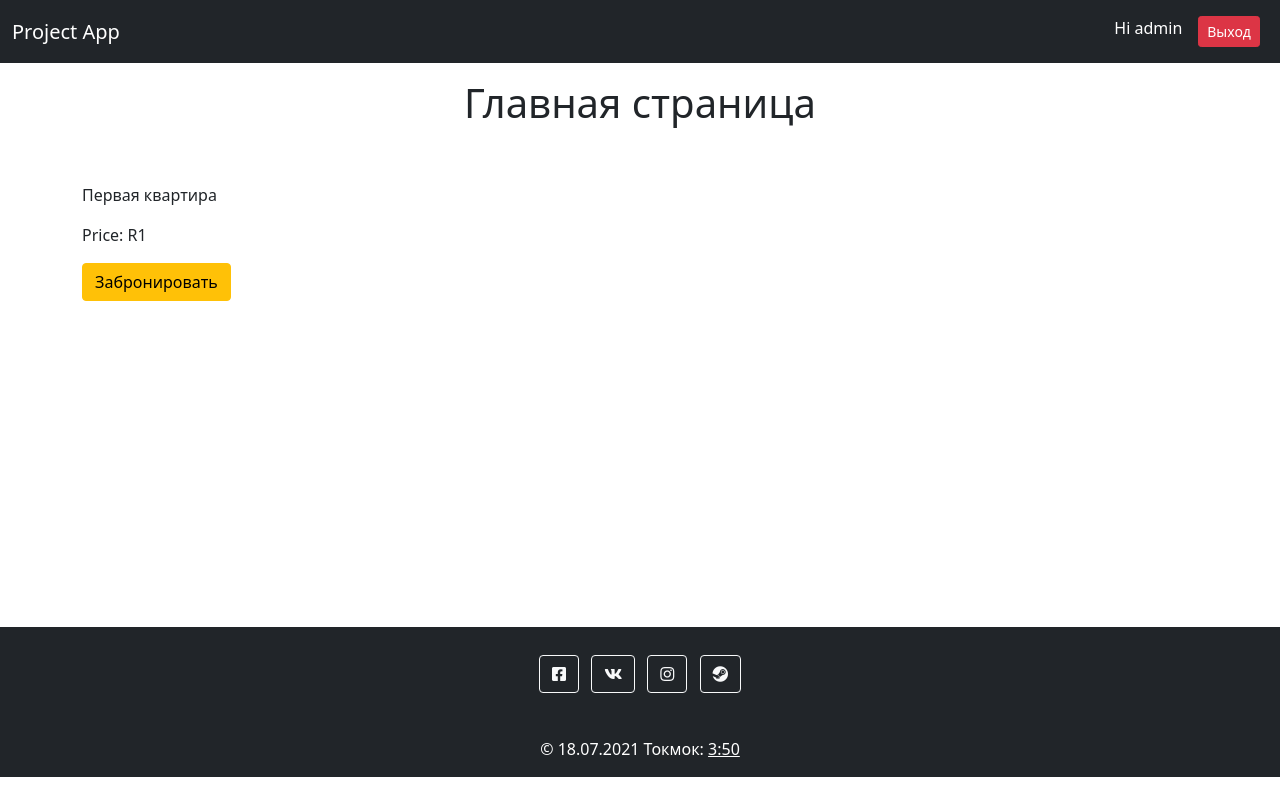
After one commit to Chika260616/ProbaPera, a Django app: page / in a window 1280 px wide. The commit adds this page. Run offline with Django 3.2, Linux system fonts and the light colour scheme; a user stored in the database is signed in; data comes from the database, SQL or seed files in the repository; both versions use the stored data as it was after the commit.

Commit message:
second commit

```diff
--- /dev/null
+++ b/accounts/static/accounts/css/accounts.css
@@ -0,0 +1,7 @@
+#footer{
+    margin-top: 20%;
+}
+
+#block{
+    margin-bottom: 70px;
+}
--- /dev/null
+++ b/accounts/templates/accounts/base.html
@@ -0,0 +1,109 @@
+{% load static %}
+
+
+<!DOCTYPE html>
+<html lang="ru">
+<head>
+    <meta charset="UTF-8">
+    <meta http-equiv="X-UA-Compatible" content="IE=edge">
+    <meta name="viewport" content="width=device-width, initial-scale=1.0">
+    <title>{% block title %} {% endblock %}</title>
+    <link rel="stylesheet" href="https://cdn.jsdelivr.net/npm/bootstrap@5.1.1/dist/css/bootstrap.min.css">
+    <script src="https://cdn.jsdelivr.net/npm/bootstrap@5.0.2/dist/js/bootstrap.bundle.min.js" integrity="sha384-MrcW6ZMFYlzcLA8Nl+NtUVF0sA7MsXsP1UyJoMp4YLEuNSfAP+JcXn/tWtIaxVXM" crossorigin="anonymous"></script>
+    <link rel="stylesheet" href="{% static 'accounts/css/accounts.css' %}">
+    <link rel="stylesheet" href="https://use.fontawesome.com/releases/v5.15.4/css/all.css" integrity="sha384-DyZ88mC6Up2uqS4h/KRgHuoeGwBcD4Ng9SiP4dIRy0EXTlnuz47vAwmeGwVChigm" crossorigin="anonymous">
+
+</head>
+<body>
+    <aside>
+        <header>
+          <nav class="navbar navbar-expand-md navbar-dark bg-dark">
+            <div class="container-fluid">
+              <a class="navbar-brand" href="{% url 'products:product_list' %}">Project App</a>
+              <button
+                class="navbar-toggler"
+                type="button"
+                data-bs-toggle="collapse"
+                data-bs-target="#navbarTogglerDemo02"
+                aria-controls="navbarTogglerDemo02"
+                aria-expanded="false"
+                aria-label="Toggle navigation"
+              >
+                <span class="navbar-toggler-icon"></span>
+              </button>
+              <div
+                class="collapse navbar-collapse flex-row-reverse"
+                id="navbarTogglerDemo02"
+              >
+                <ul class="navbar-nav">
+                  {% if user.is_authenticated %}
+                  <li class="nav-item">
+                    <a class="nav-link active" href="#">Hi {{user.username}}</a>
+                  </li>
+                  <li class="nav-item">
+                    <div class="nav-link active">
+                    <a href="{% url 'accounts:logout' %}" class="btn btn-sm btn-danger"
+                      >Выход</a>
+                    </div>
+                  </li>
+
+                  {% else %}
+
+                  <li class="nav-item">
+                    <a href="{% url 'accounts:login' %}" class="btn btn-sm btn-danger"
+                      >Войти</a>
+                  </li>
+                  {% endif %}
+                </ul>
+              </div>
+            </div>
+          </nav>
+        </header>
+    </aside>
+
+
+    <main>
+    {% block content %}
+    {% endblock %}
+    </main>
+
+
+
+   <aside>
+     <div>
+    <footer class="bg-dark text-center text-white" id="footer">
+        <!-- Grid container -->
+        <div class="container p-4 pb-0">
+          <!-- Section: Social media -->
+          <section class="mb-4">
+            <!-- Facebook -->
+            <a class="btn btn-outline-light btn-floating m-1" href="#!" role="button"
+              ><i class="fab fa-facebook-square"></i></a>
+
+            <!-- VK -->
+            <a class="btn btn-outline-light btn-floating m-1" href="#!" role="button"
+              ><i class="fab fa-vk"></i></a>
+
+            <!-- Instagram -->
+            <a class="btn btn-outline-light btn-floating m-1" href="#!" role="button"
+              ><i class="fab fa-instagram"></i
+            ></a>
+
+            <!-- Steam -->
+            <a class="btn btn-outline-light btn-floating m-1" href="#!" role="button"
+              ><i class="fab fa-steam"></i></a>
+          </section>
+          <!-- Section: Social media -->
+        </div>
+        <!-- Grid container -->
+
+        <!-- Copyright -->
+        <div class="text-center p-3" style="background-color: #212529;">
+          © 18.07.2021 Токмок:
+          <a class="text-white" href="https://namaz.today/city/sadovoe-chujskij-rajon">3:50</a>
+        </div>
+      </footer>
+    </div>
+   </aside>
+</body>
+</html>
--- a/accounts/urls.py
+++ b/accounts/urls.py
@@ -1,9 +1,13 @@
-from django.conf.urls import url
+from django.urls import path
 
-from .views import my_profile
+from django.contrib.auth.views import LogoutView
+
+from .views import SignUpView, CustomLoginView
 
 app_name = 'accounts'
 
 urlpatterns = [
-	url('me/$', my_profile, name='my_profile')
+	path('signup/', SignUpView.as_view(), name='signup'),
+    path('login/', CustomLoginView.as_view(), name='login'),
+    path('logout/', LogoutView.as_view(), name='logout'),
 ]
--- a/cart/urls.py
+++ b/cart/urls.py
@@ -1,9 +1,13 @@
-from django.conf.urls import url, include
+from django.urls import include, path
 from django.contrib import admin
 
+from django.conf.urls.static import static
+from django.conf import settings
+
 urlpatterns = [
-    url('admin/', admin.site.urls),
-    url('profiles/', include('accounts.urls')),
-    url('products/', include('products.urls')),
-    url('cart/', include('shopping_cart.urls'))
-]
+    path('admin', admin.site.urls),
+    path('accounts/', include('accounts.urls')),
+    path('', include('products.urls')),
+    path('cart/', include('shopping_cart.urls'))
+
+] + static(settings.MEDIA_URL, document_root=settings.MEDIA_ROOT)
--- a/products/templates/products/product_list.html
+++ b/products/templates/products/product_list.html
@@ -1,10 +1,19 @@
-{% extends 'base.html' %}
+{% extends 'accounts/base.html' %}
+
 
 {% block content %}
+<div class="mx-auto">
+    <h1 class="mt-3 text-center">Главная страница</h1>
+  </div>
+  <br>
+  <br>
+<div class="container">
     {{ message }}
+    {% if user.is_authenticated %}
+    <div>
     <div class="row">
     {% for object in object_list %}
-        <div class="col-sm-3">
+        <div class="col-sm-3" id="block">
             <p>{{ object.name }}</p>
             <p>Price: R{{ object.price }}</p>
             {% if object in user.profile.ebooks.all %}
@@ -16,4 +25,22 @@
         </div>
     {% endfor %}
     </div>
+    </div>
+    {% else %}
+    <div class="row">
+        {% for object in object_list %}
+            <div class="col-sm-3">
+                <p>{{ object.name }}</p>
+                <p>Price: R{{ object.price }}</p>
+                {% if object in user.profile.ebooks.all %}
+                <!-- add a button here to see the product -->
+                You own this
+                {% else %}
+                <a href="{% url 'accounts:signup' %}" class="btn btn-warning" data-role="disabled">Забронировать</a>
+                {% endif %}
+            </div>
+        {% endfor %}
+        </div>
+    {% endif %}
+    </div>
 {% endblock content %}
--- a/products/urls.py
+++ b/products/urls.py
@@ -1,10 +1,10 @@
-from django.conf.urls import url
+from django.urls import include, path
 
 from .views import product_list
 
 app_name = 'products'
 
 urlpatterns = [
-    url('', product_list, name='product-list')
+    path('', product_list, name='product_list')
 
 ]
--- a/products/views.py
+++ b/products/views.py
@@ -9,7 +9,7 @@ from .models import Product
 
 def product_list(request):
     object_list = Product.objects.all()
-    filtered_orders = Order.objects.filter(owner=request.user.profile, is_ordered=False)
+    filtered_orders = Order.objects.filter(is_ordered=False)
     current_order_products = []
     if filtered_orders.exists():
     	user_order = filtered_orders[0]
--- a/shopping_cart/admin.py
+++ b/shopping_cart/admin.py
@@ -2,7 +2,7 @@ from django.contrib import admin
 
 from .models import OrderItem, Order #, PaymentMethod, Payment
 
-admin.site.register(OrderItem)
-admin.site.register(Order)
+
+
 # admin.site.register(Payment)
 # admin.site.register(PaymentMethod)
```
Also changed, not shown: accounts/templates/accounts/login.html (added, +27 -0 lines), accounts/templates/accounts/signup.html (added, +26 -0 lines), accounts/views.py (+31 -0 lines), cart/settings.py (+14 -4 lines), shopping_cart/templates/shopping_cart/checkout.html (deleted, +0 -54 lines), shopping_cart/templates/shopping_cart/order_summary.html (+2 -14 lines), shopping_cart/views.py (+5 -2 lines), db.sqlite3.
